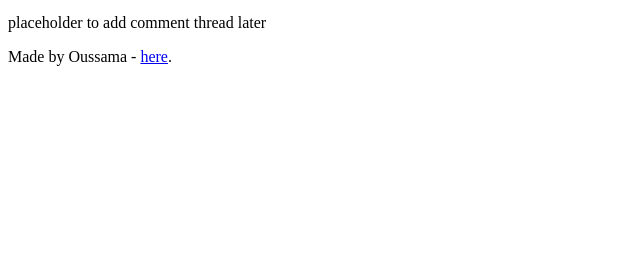
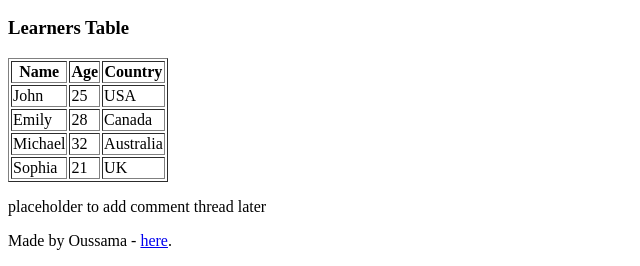
Before and after one commit to oussama794/My_First_Portfolio, a plain HTML site: page html_basic/index.html in a window 1280 px wide. Shown: the part 651-917 px from the top of the page, without its empty margins (0-640 px from the left). Before the commit the page ends 800 px from the top, so only its background shows below. Drawn offline with Linux system fonts and the light colour scheme.

Commit message:
Add learners table to index.html

```diff
--- a/html_basic/index.html
+++ b/html_basic/index.html
@@ -1,11 +1,9 @@
 <!DOCTYPE html>
 <html lang="en">
-
 <head>
   <meta charset="UTF-8">
   <title>My First Portfolio</title>
 </head>
-
 <body>
   <header>
     <ul>
@@ -27,6 +25,23 @@
       <a href="https://www.alxafrica.com/" target="_blank">
         <img src="https://i.ibb.co/gTDZZT8/ALX-Logo-07.png" alt="ALX Logo">
       </a>
+
+      <h3>Learners Table</h3>
+      <table border="1">
+        <thead>
+          <tr>
+            <th>Name</th>
+            <th>Age</th>
+            <th>Country</th>
+          </tr>
+        </thead>
+        <tbody>
+          <tr><td>John</td><td>25</td><td>USA</td></tr>
+          <tr><td>Emily</td><td>28</td><td>Canada</td></tr>
+          <tr><td>Michael</td><td>32</td><td>Australia</td></tr>
+          <tr><td>Sophia</td><td>21</td><td>UK</td></tr>
+        </tbody>
+      </table>
     </article>
     <aside>
       <p>placeholder to add comment thread later</p>
@@ -36,5 +51,4 @@
     <p>Made by Oussama - <a href="https://github.com/oussama794" target="_blank">here</a>.</p>
   </footer>
 </body>
-
 </html>
```
Lines whose indentation alone changed are shown as unchanged.
